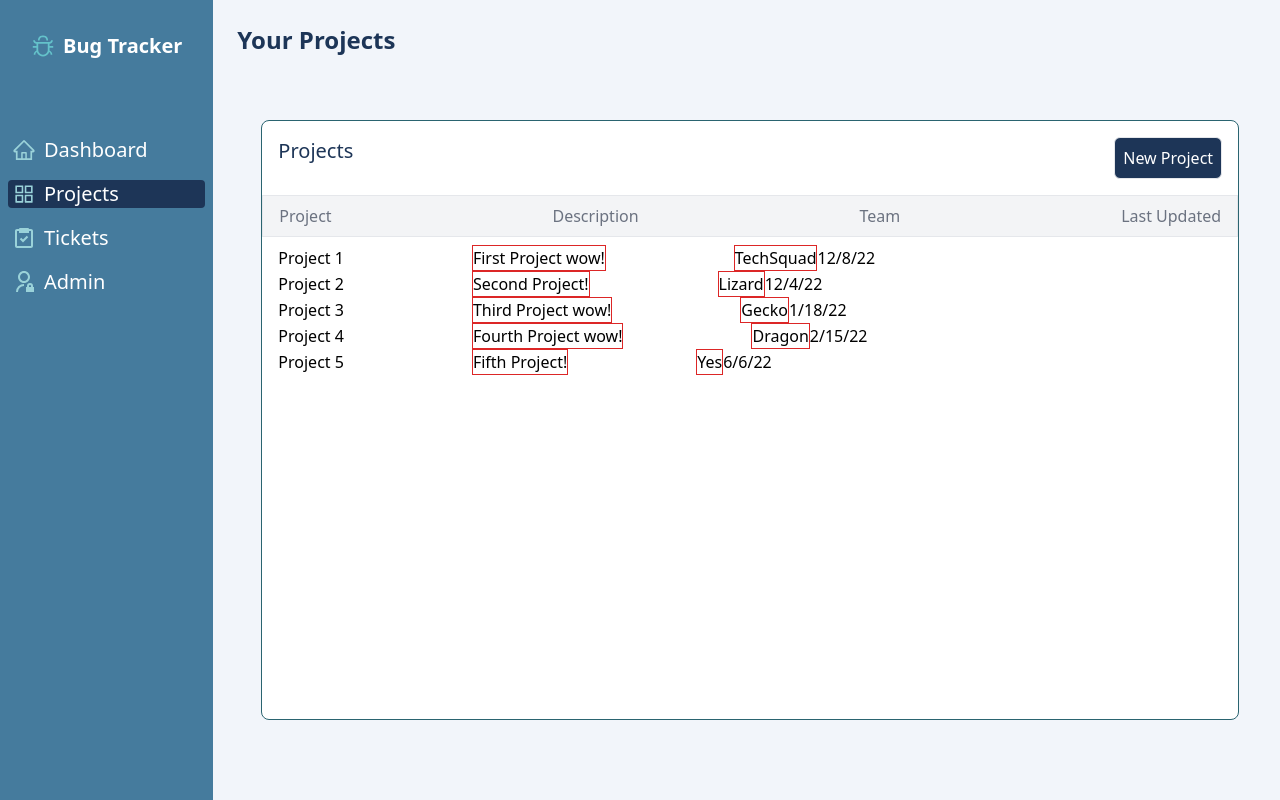
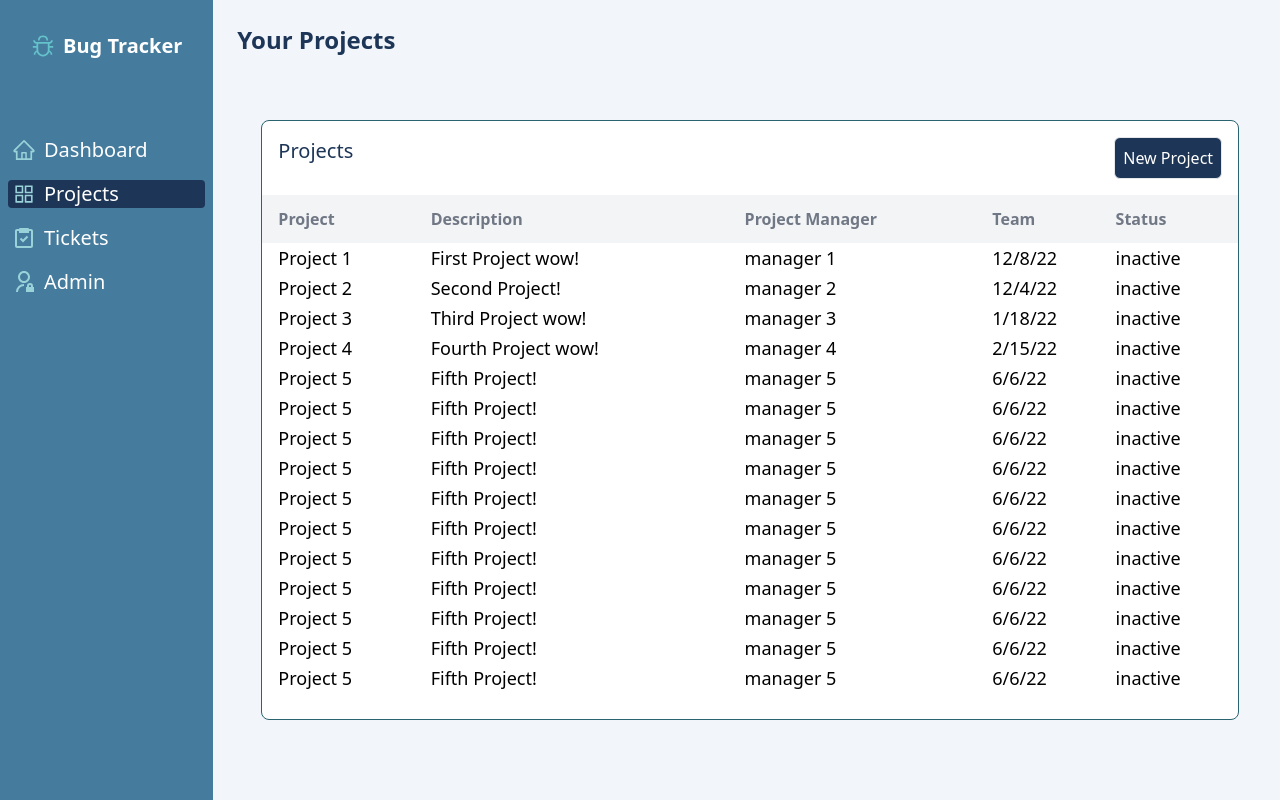
Before and after one commit to Ayomide4/bug-tracker, a React (Vite) app: page /projects in a window 1280 px wide. Built offline with nearby package versions, Linux system fonts and the light colour scheme.

Commit message:
add table and scrolling to project items container

```diff
--- a/src/components/ListComponent.tsx
+++ b/src/components/ListComponent.tsx
@@ -2,6 +2,9 @@ import React from 'react'
 
 export default function ListComponent(props:any) {
   const ProjectDesciptors = ['Project', 'Description', 'Members', 'Last Updated']
+
+
+
 
   console.log(props.categories)
   return (
--- a/src/components/ProjectItem.tsx
+++ b/src/components/ProjectItem.tsx
@@ -1,12 +1,37 @@
 import React from 'react'
+import { projects } from '../tempData'
 
 export default function ProjectItem(props:any) {
+
+    const displayItems =
+    projects.map((entry, index:number) => {
+      return (
+        <tr className='cursor-pointer hover:bg-gray-200 ' key={index}>
+          <td className='pl-4 text-lg'>{entry.name}</td>
+          <td className='text-lg'>{entry.desc}</td>
+          <td className='text-lg'>{entry.manager}</td>
+          <td className='text-lg'>{entry.lastUpdated}</td>
+          <td className='text-lg'>{entry.status}</td>
+        </tr>
+      )
+    })
+
   return (
-    <div className='flex items-center '>
-      <a><h2>{props.name}</h2></a>
-      <a className='border border-red-600 ml-32'><h2>{props.desc}</h2></a>
-      <a className='border border-red-600 ml-32'><h2>{props.team}</h2></a>
-      <a><h2>{props.lastUpdated}</h2></a>
-    </div>
-  )
-}
+      <div className='max-h-itemContainer overflow-y-scroll'>
+        <table className='w-full'>
+          <thead className='text-[#707785] text-left'>
+            <tr>
+              <th className='py-3 bg-[#F3F4F6] sticky pl-4 top-0'>Project</th>
+              <th className='py-3 bg-[#F3F4F6] sticky top-0'>Description</th>
+              <th className='py-3 bg-[#F3F4F6] sticky top-0'>Project Manager</th>
+              <th className='py-3 bg-[#F3F4F6] sticky top-0'>Team</th>
+              <th className='py-3 bg-[#F3F4F6] sticky top-0'>Status</th>
+            </tr>
+          </thead>
+          <tbody className='text-left overflow-y-scroll'>
+            {displayItems}
+          </tbody>
+        </table>
+      </div>
+    )
+  }
--- a/src/components/Projects.tsx
+++ b/src/components/Projects.tsx
@@ -3,35 +3,17 @@ import { projects, projectList } from '../tempData'
 import ProjectItem from './ProjectItem'
 
 export default function Projects() {
-const ProjectDesciptors = ['Project', 'Description', 'Team', 'Last Updated']
 
-  const projectItems =
-    projects.map((entry, index:number) => {
-      return (
-        <li key={index} className='list-none w-full'>
-          <ProjectItem name={entry.name} desc={entry.desc} team={entry.team} lastUpdated={entry.lastUpdated}/>
-        </li>
-      )
-    })
 
 
 
   return (
-    <div className='border relative mb-20  border-[#2A6470] rounded-lg w-11/12 mx-12 shadow-outline h-3/4 bg-white'>
+    <div className='border relative mb-20  border-[#2A6470] rounded-lg w-11/12 mx-12 shadow-outline h-3/4  bg-white'>
       <div className='flex justify-between p-4'>
         <h2 className='text-xl text-[#1D3557]'>Projects</h2>
         <button className='border rounded-md bg-[#1D3557] p-2 text-white text-base'>New Project</button>
       </div>
-      <div className='flex justify-between px-4 bg-gray-100 border '>
-        {ProjectDesciptors.map((item, index) => {
-          return(
-            <h2 className='py-2 text-gray-500' key={index}>{item}</h2>
-          )
-        })}
-      </div>
-      <div className='flex flex-col justify-center px-4 pt-2'>
-        {projectItems}
-      </div>
+        <ProjectItem/>
     </div>
   )
 }
--- a/src/tempData.tsx
+++ b/src/tempData.tsx
@@ -26,14 +26,46 @@ export const ticketList: string[] = [
 type greetObject = {
   name: string,
   desc: string,
+  manager: string,
   team: string,
   lastUpdated: string,
+  status: string
 }
 
 export const projects: greetObject[] = [
-  {name: 'Project 1', desc: 'First Project wow!', team: 'TechSquad', lastUpdated: '12/8/22'},
-  {name: 'Project 2', desc: 'Second Project!', team: 'Lizard', lastUpdated: '12/4/22'},
-  {name: 'Project 3', desc: 'Third Project wow!', team: 'Gecko', lastUpdated: '1/18/22'},
-  {name: 'Project 4', desc: 'Fourth Project wow!', team: 'Dragon', lastUpdated: '2/15/22'},
-  {name: 'Project 5', desc: 'Fifth Project!', team: 'Yes', lastUpdated: '6/6/22'}
+  {name: 'Project 1', desc: 'First Project wow!', manager: 'manager 1', team: 'TechSquad', lastUpdated: '12/8/22', status: 'inactive'},
+  {name: 'Project 2', desc: 'Second Project!', manager: 'manager 2', team: 'Lizard', lastUpdated: '12/4/22', status: 'inactive'},
+  {name: 'Project 3', desc: 'Third Project wow!', manager: 'manager 3', team: 'Gecko', lastUpdated: '1/18/22', status: 'inactive'},
+  {name: 'Project 4', desc: 'Fourth Project wow!', manager: 'manager 4', team: 'Dragon', lastUpdated: '2/15/22', status: 'inactive'},
+  {name: 'Project 5', desc: 'Fifth Project!', manager: 'manager 5', team: 'Yes', lastUpdated: '6/6/22', status: 'inactive'},
+  {name: 'Project 5', desc: 'Fifth Project!', manager: 'manager 5', team: 'Yes', lastUpdated: '6/6/22', status: 'inactive'},
+  {name: 'Project 5', desc: 'Fifth Project!', manager: 'manager 5', team: 'Yes', lastUpdated: '6/6/22', status: 'inactive'},
+  {name: 'Project 5', desc: 'Fifth Project!', manager: 'manager 5', team: 'Yes', lastUpdated: '6/6/22', status: 'inactive'},
+  {name: 'Project 5', desc: 'Fifth Project!', manager: 'manager 5', team: 'Yes', lastUpdated: '6/6/22', status: 'inactive'},
+  {name: 'Project 5', desc: 'Fifth Project!', manager: 'manager 5', team: 'Yes', lastUpdated: '6/6/22', status: 'inactive'},
+  {name: 'Project 5', desc: 'Fifth Project!', manager: 'manager 5', team: 'Yes', lastUpdated: '6/6/22', status: 'inactive'},
+  {name: 'Project 5', desc: 'Fifth Project!', manager: 'manager 5', team: 'Yes', lastUpdated: '6/6/22', status: 'inactive'},
+  {name: 'Project 5', desc: 'Fifth Project!', manager: 'manager 5', team: 'Yes', lastUpdated: '6/6/22', status: 'inactive'},
+  {name: 'Project 5', desc: 'Fifth Project!', manager: 'manager 5', team: 'Yes', lastUpdated: '6/6/22', status: 'inactive'},
+  {name: 'Project 5', desc: 'Fifth Project!', manager: 'manager 5', team: 'Yes', lastUpdated: '6/6/22', status: 'inactive'},
+  {name: 'Project 5', desc: 'Fifth Project!', manager: 'manager 5', team: 'Yes', lastUpdated: '6/6/22', status: 'inactive'},
+  {name: 'Project 5', desc: 'Fifth Project!', manager: 'manager 5', team: 'Yes', lastUpdated: '6/6/22', status: 'inactive'},
+  {name: 'Project 5', desc: 'Fifth Project!', manager: 'manager 5', team: 'Yes', lastUpdated: '6/6/22', status: 'inactive'},
+  {name: 'Project 5', desc: 'Fifth Project!', manager: 'manager 5', team: 'Yes', lastUpdated: '6/6/22', status: 'inactive'},
+  {name: 'Project 4', desc: 'Fourth Project wow!', manager: 'manager 4', team: 'Dragon', lastUpdated: '2/15/22', status: 'inactive'},
+  {name: 'Project 5', desc: 'Fifth Project!', manager: 'manager 5', team: 'Yes', lastUpdated: '6/6/22', status: 'inactive'},
+  {name: 'Project 5', desc: 'Fifth Project!', manager: 'manager 5', team: 'Yes', lastUpdated: '6/6/22', status: 'inactive'},
+  {name: 'Project 5', desc: 'Fifth Project!', manager: 'manager 5', team: 'Yes', lastUpdated: '6/6/22', status: 'inactive'},
+  {name: 'Project 5', desc: 'Fifth Project!', manager: 'manager 5', team: 'Yes', lastUpdated: '6/6/22', status: 'inactive'},
+  {name: 'Project 5', desc: 'Fifth Project!', manager: 'manager 5', team: 'Yes', lastUpdated: '6/6/22', status: 'inactive'},
+  {name: 'Project 5', desc: 'Fifth Project!', manager: 'manager 5', team: 'Yes', lastUpdated: '6/6/22', status: 'inactive'},
+  {name: 'Project 5', desc: 'Fifth Project!', manager: 'manager 5', team: 'Yes', lastUpdated: '6/6/22', status: 'inactive'},
+  {name: 'Project 5', desc: 'Fifth Project!', manager: 'manager 5', team: 'Yes', lastUpdated: '6/6/22', status: 'inactive'},
+  {name: 'Project 5', desc: 'Fifth Project!', manager: 'manager 5', team: 'Yes', lastUpdated: '6/6/22', status: 'inactive'},
+  {name: 'Project 5', desc: 'Fifth Project!', manager: 'manager 5', team: 'Yes', lastUpdated: '6/6/22', status: 'inactive'},
+  {name: 'Project 5', desc: 'Fifth Project!', manager: 'manager 5', team: 'Yes', lastUpdated: '6/6/22', status: 'inactive'},
+  {name: 'Project 5', desc: 'Fifth Project!', manager: 'manager 5', team: 'Yes', lastUpdated: '6/6/22', status: 'inactive'},
+  {name: 'Project 5', desc: 'Fifth Project!', manager: 'manager 5', team: 'Yes', lastUpdated: '6/6/22', status: 'inactive'},
+  {name: 'Project 5', desc: 'Fifth Project!', manager: 'manager 5', team: 'Yes', lastUpdated: '6/6/22', status: 'inactive'},
+  {name: 'Project 5', desc: 'Fifth Project!', manager: 'manager 5', team: 'Yes', lastUpdated: '6/6/22', status: 'inactive'},
 ]
--- a/tailwind.config.cjs
+++ b/tailwind.config.cjs
@@ -5,7 +5,11 @@ module.exports = {
     "./src/**/*.{js,ts,jsx,tsx}",
   ],
   theme: {
-    extend: {},
+    extend: {
+      spacing: {
+        'itemContainer': '30.9rem'
+      }
+    }
   },
   plugins: [],
 }
```
